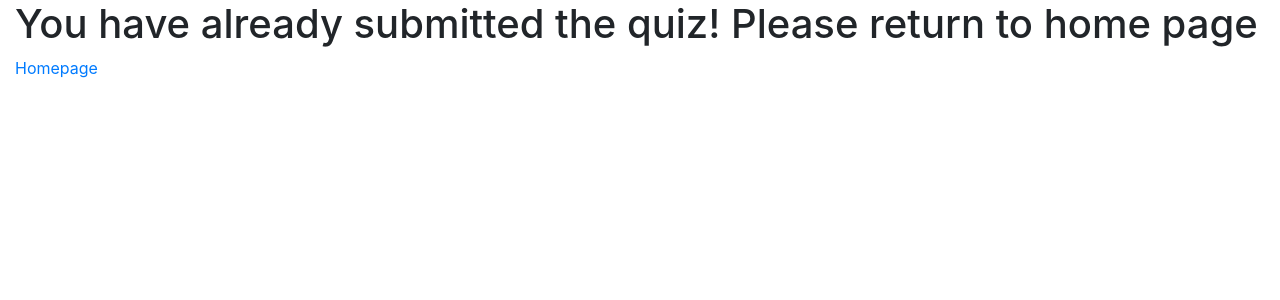
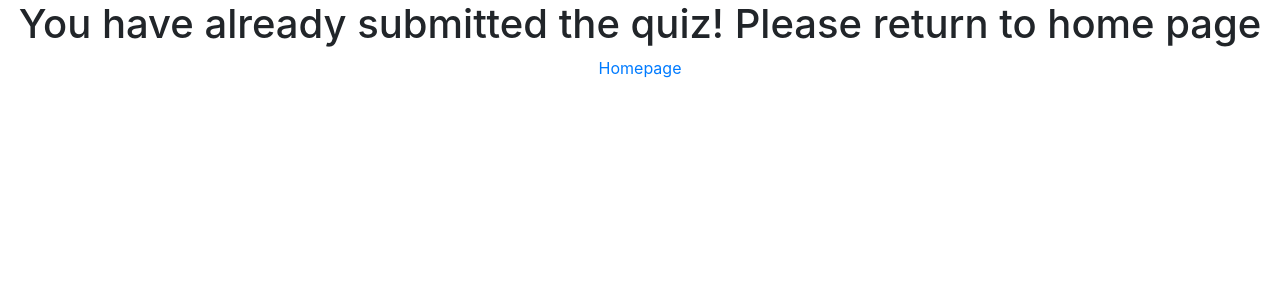
Before and after one commit to abhra04/quiz, a Django app: template questions/templates/error.html in a window 1280 px wide. Shown: the part 56-356 px from the top of the page. Run offline with Django 3.2, Linux system fonts and the light colour scheme; the template is opened without the code that fills it, so the values that code supplies are empty; some libraries are stand-ins or nearby versions.

Commit message:
Update error.html

```diff
--- a/questions/templates/error.html
+++ b/questions/templates/error.html
@@ -2,7 +2,18 @@
 {% block content %}
 
 
-<h1>You have already submitted the quiz! Please return to home page</h1>
-<a href="/questions/homepage" >Homepage</a>
+<style type="text/css">
+
+    .center {
+  width: 1500px;
+}
+.wrapper {
+
+  text-align: center;
+}
+</style>
+
+<h1 class="wrapper">You have already submitted the quiz! Please return to home page</h1>
+<p class="wrapper"><a href="/questions/homepage" >Homepage</a></p>
 
 {% endblock  %}
```
